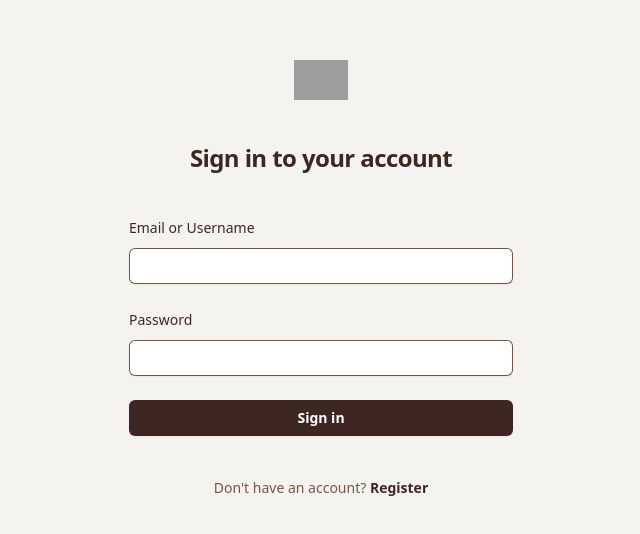
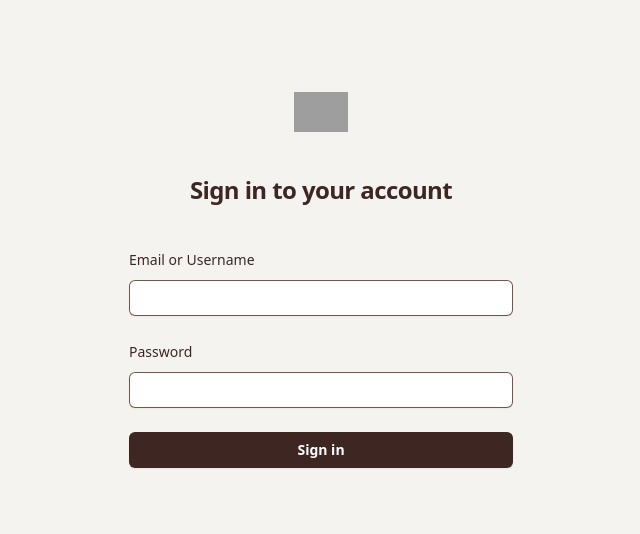
Before and after one commit to thelizird/agrecordsnew, a React (Vite) app in the folder frontend/: page /login in a window 1280 px wide. Shown: the part 120-654 px from the top of the page, without its empty margins (319-959 px from the left). Built offline with nearby package versions, Linux system fonts and the light colour scheme; no server answers; grey boxes are pictures that could not be loaded.

Commit message:
Removed option to register on login screen (frontend only)

```diff
--- a/frontend/src/pages/Login.jsx
+++ b/frontend/src/pages/Login.jsx
@@ -102,13 +102,6 @@ export default function Login() {
             </button>
           </div>
         </form>
-
-        <p className="mt-10 text-center text-sm text-brown-600">
-          Don't have an account?{" "}
-          <a href="/register" className="font-semibold leading-6 text-brown-800 hover:text-brown-600">
-            Register
-          </a>
-        </p>
       </div>
     </div>
   );
```
